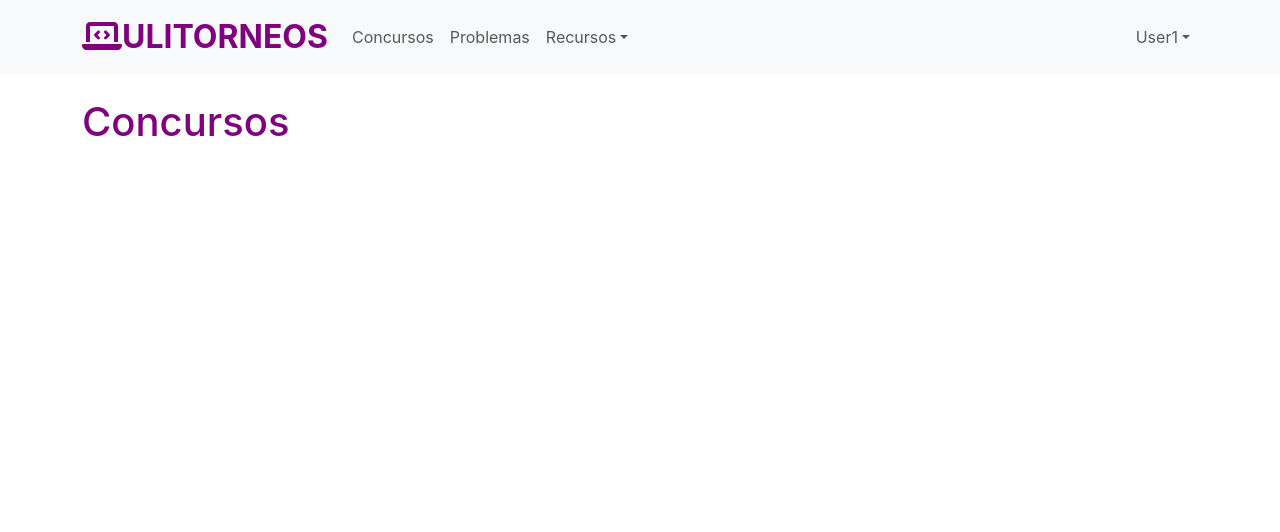
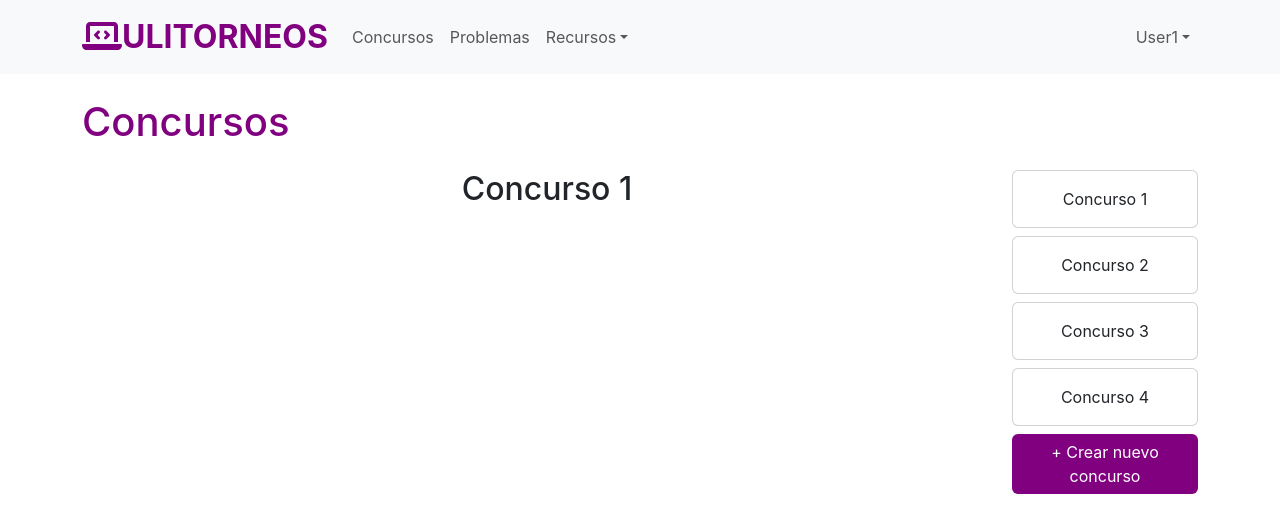
Before and after one commit to fmdd00/web-prueba, a React (Create React App) app: page /concursos in a window 1280 px wide. Shown: the top 532 px of the page. Built offline with nearby package versions, Linux system fonts and the light colour scheme.

Commit message:
avance vista de detalles de concurso

```diff
--- a/src/components/modules/Concursos.js
+++ b/src/components/modules/Concursos.js
@@ -1,5 +1,6 @@
 import React from "react";
 import BarLog from "../bar/BarLog";
+import { Button, Card, CardBody } from "react-bootstrap";
 
 const Concursos = () => {
   return (
@@ -9,6 +10,37 @@ const Concursos = () => {
         <h1 className="text-left" style={{ color: "#800080" }}>
           Concursos
         </h1>
+        <div className="mt-4">
+          <div className="row g-0">
+            <div className="col-sm-6 col-md-10">
+              <h2 className="text-center">Concurso 1</h2>
+            </div>
+            <div className="col-6 col-md-2 text-center">
+              <Card className="mb-2">
+                <CardBody>Concurso 1</CardBody>
+              </Card>
+              <Card className="mb-2">
+                <CardBody>Concurso 2</CardBody>
+              </Card>
+              <Card className="mb-2">
+                <CardBody>Concurso 3</CardBody>
+              </Card>
+              <Card className="mb-2">
+                <CardBody>Concurso 4</CardBody>
+              </Card>
+              <Button
+                className="col-md-12"
+                style={{
+                  backgroundColor: "#800080",
+                  border: "none",
+                  textDecoration: "none",
+                }}
+              >
+                + Crear nuevo concurso
+              </Button>
+            </div>
+          </div>
+        </div>
       </div>
     </div>
   );
```
